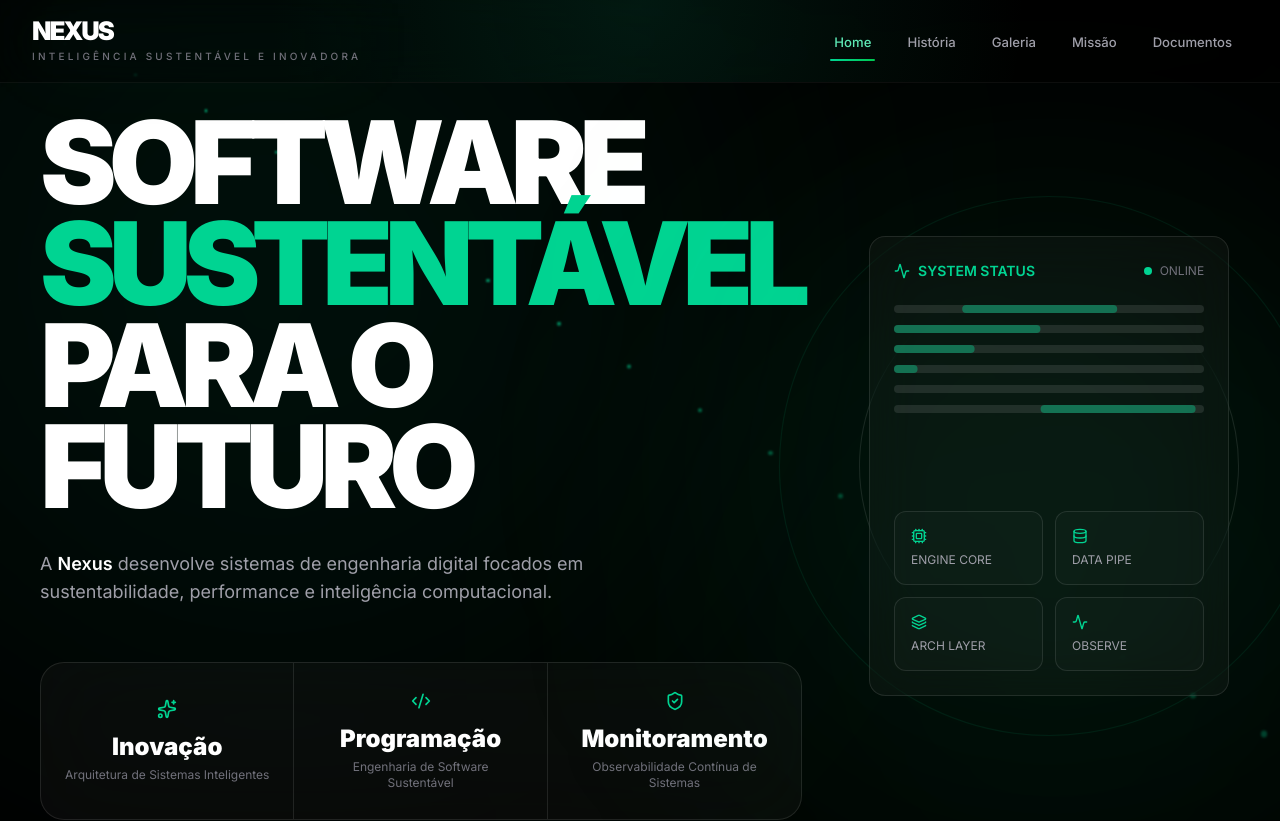
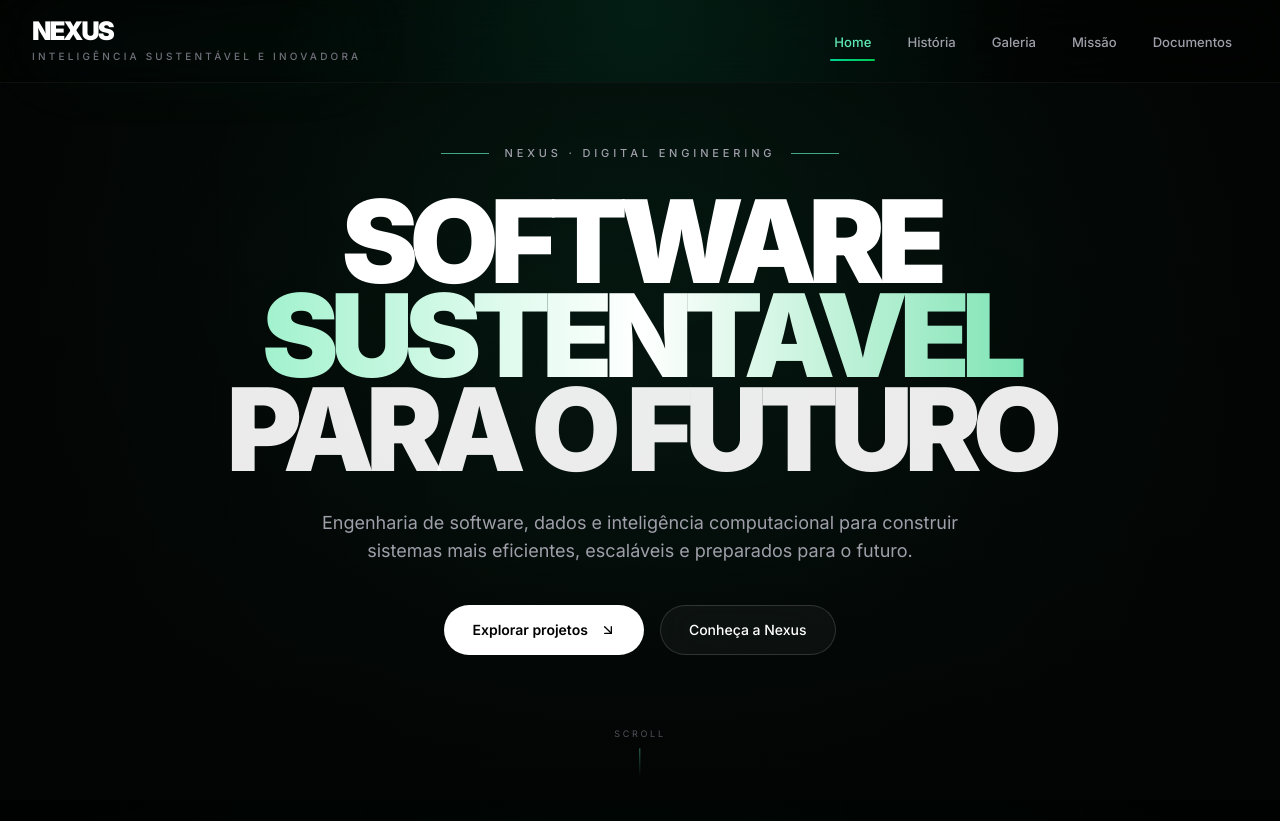
Before and after one commit to yurialves-ads/nexus-eco-systems, a React (Vite) app: page /#/ in a window 1280 px wide. Shown: the top 821 px of the page. Built offline with nearby package versions, Linux system fonts and the light colour scheme.

Commit message:
melhoria da pagina inicial da nexus

```diff
--- a/package.json
+++ b/package.json
@@ -40,9 +40,9 @@
     "class-variance-authority": "^0.7.1",
     "cmdk": "^1.1.1",
     "embla-carousel-react": "^8.6.0",
-    "framer-motion": "^12.40.0",
+    "framer-motion": "^12.43.0",
     "input-otp": "^1.4.2",
-    "lucide-react": "^1.16.0",
+    "lucide-react": "^1.50.0",
     "next-themes": "^0.4.6",
     "react": "^19.2.4",
     "react-day-picker": "^9.14.0",
--- a/src/components/HeroSection.tsx
+++ b/src/components/HeroSection.tsx
@@ -1,218 +1,403 @@
-import { motion } from "framer-motion";
-import {
-  Sparkles,
-  ShieldCheck,
-  Code2,
-  Cpu,
-  Database,
-  Activity,
-  Layers,
-} from "lucide-react";
-
-/* =========================================================
- * ESTATÍSTICAS
- * ========================================================= */
-
-const stats = [
-  {
-    value: "Inovação",
-    label: "Arquitetura de Sistemas Inteligentes",
-    icon: Sparkles,
-  },
-  {
-    value: "Programação",
-    label: "Engenharia de Software Sustentável",
-    icon: Code2,
-  },
-  {
-    value: "Monitoramento",
-    label: "Observabilidade Contínua de Sistemas",
-    icon: ShieldCheck,
-  },
-];
-
-/* =========================================================
- * COMPONENTE HERO
- * ========================================================= */
+import { motion, useReducedMotion } from "framer-motion";
+import { ArrowDownRight } from "lucide-react";
 
 export function HeroSection() {
+  const shouldReduceMotion = useReducedMotion();
+
   return (
-    <section className="relative min-h-screen overflow-hidden bg-black flex items-center pt-28">
-
-      {/* BACKGROUND AMBIENTAL */}
-      <div className="absolute inset-0">
+    <section
+      id="home"
+      className="
+        relative
+        flex
+        min-h-screen
+        items-center
+        justify-center
+        overflow-hidden
+        bg-[#030504]
+        text-white
+      "
+    >
+      {/* =========================================================
+          BACKGROUND
+      ========================================================= */}
+      <div className="pointer-events-none absolute inset-0">
+        {/* Green ambient glow */}
         <motion.div
-          animate={{ scale: [1, 1.1, 1], opacity: [0.35, 0.6, 0.35] }}
-          transition={{ duration: 14, repeat: Infinity }}
-          className="absolute top-[-15%] left-[-10%] w-[800px] h-[800px] bg-emerald-500/15 rounded-full blur-[160px]"
+          animate={
+            shouldReduceMotion
+              ? undefined
+              : {
+                  scale: [1, 1.08, 1],
+                  opacity: [0.5, 0.7, 0.5],
+                }
+          }
+          transition={{
+            duration: 12,
+            repeat: Infinity,
+            ease: "easeInOut",
+          }}
+          className="
+            absolute
+            left-1/2
+            top-[-25%]
+            h-[800px]
+            w-[1000px]
+            -translate-x-1/2
+            rounded-full
+            bg-emerald-500/[0.18]
+            blur-[180px]
+          "
         />
 
+        {/* White ambient glow */}
+        <div
+          className="
+            absolute
+            left-1/2
+            top-1/2
+            h-[600px]
+            w-[900px]
+            -translate-x-1/2
+            -translate-y-1/2
+            rounded-full
+            bg-white/[0.025]
+            blur-[140px]
+          "
+        />
+
+        {/* Bottom green glow */}
         <motion.div
-          animate={{ scale: [1, 1.12, 1], opacity: [0.2, 0.5, 0.2] }}
-          transition={{ duration: 18, repeat: Infinity }}
-          className="absolute bottom-[-20%] right-[-10%] w-[700px] h-[700px] bg-green-400/10 rounded-full blur-[150px]"
+          animate={
+            shouldReduceMotion
+              ? undefined
+              : {
+                  x: [-30, 30, -30],
+                  opacity: [0.2, 0.35, 0.2],
+                }
+          }
+          transition={{
+            duration: 15,
+            repeat: Infinity,
+            ease: "easeInOut",
+          }}
+          className="
+            absolute
+            bottom-[-30%]
+            left-1/2
+            h-[600px]
+            w-[900px]
+            -translate-x-1/2
+            rounded-full
+            bg-emerald-400/[0.10]
+            blur-[170px]
+          "
+        />
+
+        {/* Subtle grid */}
+        <div
+          className="absolute inset-0 opacity-[0.025]"
+          style={{
+            backgroundImage:
+              "linear-gradient(rgba(255,255,255,.18) 1px, transparent 1px), linear-gradient(90deg, rgba(255,255,255,.18) 1px, transparent 1px)",
+            backgroundSize: "80px 80px",
+          }}
+        />
+
+        {/* Vertical gradient */}
+        <div
+          className="
+            absolute
+            inset-0
+            bg-[linear-gradient(to_bottom,rgba(3,5,4,0.15),rgba(3,5,4,0.55)_65%,#030504_100%)]
+          "
+        />
+
+        {/* Vignette */}
+        <div
+          className="
+            absolute
+            inset-0
+            bg-[radial-gradient(circle_at_center,transparent_20%,#030504_90%)]
+          "
         />
       </div>
 
-      {/* GRID */}
+      {/* =========================================================
+          MAIN CONTENT
+      ========================================================= */}
       <div
-        className="absolute inset-0 opacity-[0.04]"
-        style={{
-          backgroundImage:
-            "linear-gradient(rgba(255,255,255,.08) 1px, transparent 1px), linear-gradient(90deg, rgba(255,255,255,.08) 1px, transparent 1px)",
-          backgroundSize: "60px 60px",
-        }}
-      />
-
-      {/* PARTÍCULAS TÉCNICAS */}
-      {[...Array(18)].map((_, i) => (
-        <motion.div
-          key={i}
-          animate={{ y: [0, -35, 0], opacity: [0.2, 1, 0.2] }}
-          transition={{ duration: 4 + i * 0.2, repeat: Infinity }}
-          className="absolute rounded-full bg-emerald-400"
-          style={{
-            width: `${2 + i * 0.25}px`,
-            height: `${2 + i * 0.25}px`,
-            left: `${5 + i * 5.5}%`,
-            top: `${8 + i * 4.8}%`,
-            filter: "blur(1px)",
-          }}
-        />
-      ))}
-
-      {/* CONTEÚDO */}
-      <div className="relative z-10 max-w-7xl mx-auto px-6 lg:px-10 w-full">
-        <div className="grid lg:grid-cols-[1.25fr_1fr] gap-14 items-center">
-
-          {/* ESQUERDA */}
-          <div>
-
-            <h1 className="text-[4rem] sm:text-[5.8rem] lg:text-[7.2rem] font-black leading-[0.88] tracking-[-0.07em] text-white">
-              SOFTWARE
-              <span className="block text-emerald-400">SUSTENTÁVEL</span>
-              PARA O FUTURO
-            </h1>
-
-            <p className="mt-8 text-zinc-400 text-lg max-w-xl">
-              A <span className="text-white font-semibold">Nexus</span> desenvolve sistemas de engenharia digital focados em sustentabilidade, performance e inteligência computacional.
-            </p>
-
-            {/* STATS */}
-            <div className="mt-14 grid grid-cols-3 rounded-3xl border border-white/10 bg-white/[0.03] backdrop-blur-2xl overflow-hidden">
-
-              {stats.map((item, index) => {
-                const Icon = item.icon;
-
-                return (
-                  <div
-                    key={item.label}
-                    className={`flex flex-col items-center justify-center px-6 py-7 ${
-                      index !== stats.length - 1
-                        ? "border-r border-white/10"
-                        : ""
-                    }`}
-                  >
-                    <Icon className="w-5 h-5 text-emerald-400 mb-3" />
-
-                    <span className="text-2xl font-black text-white">
-                      {item.value}
-                    </span>
-
-                    <span className="text-xs text-zinc-500 mt-1 text-center">
-                      {item.label}
-                    </span>
-                  </div>
-                );
-              })}
-            </div>
-          </div>
-
-          {/* DIREITA — CONTROL PANEL REALISTA */}
-          <div className="relative hidden lg:flex justify-center items-center min-h-[560px]">
-
-            {/* GLOW BASE */}
-            <div className="absolute w-[520px] h-[520px] bg-emerald-500/10 blur-[140px] rounded-full" />
-
-            {/* ANÉIS SISTÊMICOS */}
-            <motion.div
-              animate={{ rotate: 360 }}
-              transition={{ duration: 80, repeat: Infinity, ease: "linear" }}
-              className="absolute w-[540px] h-[540px] border border-emerald-500/10 rounded-full"
+        className="
+          relative
+          z-10
+          mx-auto
+          flex
+          min-h-screen
+          w-full
+          max-w-[1400px]
+          items-center
+          justify-center
+          px-6
+          py-28
+          sm:px-10
+          lg:px-16
+        "
+      >
+        <div className="w-full text-center">
+          {/* =====================================================
+              EYEBROW
+          ===================================================== */}
+          <motion.div
+            initial={{ opacity: 0, y: 15 }}
+            animate={{ opacity: 1, y: 0 }}
+            transition={{
+              duration: 0.7,
+            }}
+            className="
+              mb-8
+              flex
+              items-center
+              justify-center
+              gap-4
+            "
+          >
+            <span
+              className="
+                h-px
+                w-8
+                bg-emerald-300/70
+                sm:w-12
+              "
             />
 
-            <motion.div
-              animate={{ rotate: -360 }}
-              transition={{ duration: 55, repeat: Infinity, ease: "linear" }}
-              className="absolute w-[380px] h-[380px] border border-white/10 rounded-full"
+            <span
+              className="
+                text-[10px]
+                font-medium
+                uppercase
+                tracking-[0.35em]
+                text-zinc-400
+                sm:text-[11px]
+              "
+            >
+              Nexus · Digital Engineering
+            </span>
+
+            <span
+              className="
+                h-px
+                w-8
+                bg-emerald-300/70
+                sm:w-12
+              "
             />
+          </motion.div>
 
-            {/* PAINEL CENTRAL */}
-            <div className="relative z-10 w-[360px] h-[460px] rounded-2xl border border-white/10 bg-white/[0.03] backdrop-blur-xl p-6 flex flex-col gap-6">
+          {/* =====================================================
+              MAIN TITLE
+          ===================================================== */}
+          <motion.h1
+            initial={{
+              opacity: 0,
+              y: 30,
+            }}
+            animate={{
+              opacity: 1,
+              y: 0,
+            }}
+            transition={{
+              duration: 0.9,
+              delay: 0.1,
+            }}
+            className="
+              mx-auto
+              max-w-6xl
+              text-[clamp(3.4rem,9vw,9rem)]
+              font-black
+              leading-[0.82]
+              tracking-[-0.075em]
+            "
+          >
+            <span className="block text-white">SOFTWARE</span>
 
-              {/* HEADER STATUS */}
-              <div className="flex items-center justify-between">
-                <div className="flex items-center gap-2 text-emerald-400 text-sm font-semibold">
-                  <Activity className="w-4 h-4" />
-                  SYSTEM STATUS
-                </div>
+            <span
+              className="
+                block
+                bg-gradient-to-r
+                from-emerald-300
+                via-white
+                to-emerald-400
+                bg-clip-text
+                text-transparent
+              "
+            >
+              SUSTENTÁVEL
+            </span>
 
-                <div className="flex items-center gap-2 text-xs text-zinc-500">
-                  <div className="w-2 h-2 rounded-full bg-emerald-400 animate-pulse" />
-                  ONLINE
-                </div>
-              </div>
+            <span className="block text-white/[0.92]">PARA O FUTURO</span>
+          </motion.h1>
 
-              {/* STREAM VISUAL */}
-              <div className="space-y-3">
-                {[1, 2, 3, 4, 5, 6].map((i) => (
-                  <div
-                    key={i}
-                    className="h-2 w-full bg-white/10 rounded-full overflow-hidden"
-                  >
-                    <motion.div
-                      animate={{ x: ["-120%", "120%"] }}
-                      transition={{
-                        duration: 2.2 + i * 0.2,
-                        repeat: Infinity,
-                        ease: "linear",
-                      }}
-                      className="h-full w-1/2 bg-emerald-400/40 rounded-full"
-                    />
-                  </div>
-                ))}
-              </div>
+          {/* =====================================================
+              DESCRIPTION
+          ===================================================== */}
+          <motion.p
+            initial={{
+              opacity: 0,
+              y: 20,
+            }}
+            animate={{
+              opacity: 1,
+              y: 0,
+            }}
+            transition={{
+              duration: 0.8,
+              delay: 0.3,
+            }}
+            className="
+              mx-auto
+              mt-8
+              max-w-2xl
+              text-sm
+              leading-7
+              text-zinc-400
+              sm:text-base
+              lg:text-lg
+            "
+          >
+            Engenharia de software, dados e inteligência computacional para
+            construir sistemas mais eficientes, escaláveis e preparados para o
+            futuro.
+          </motion.p>
 
-              {/* MODULE GRID */}
-              <div className="grid grid-cols-2 gap-3 mt-auto">
+          {/* =====================================================
+              CTA BUTTONS
+          ===================================================== */}
+          <motion.div
+            initial={{
+              opacity: 0,
+              y: 20,
+            }}
+            animate={{
+              opacity: 1,
+              y: 0,
+            }}
+            transition={{
+              duration: 0.8,
+              delay: 0.4,
+            }}
+            className="
+              mt-10
+              flex
+              flex-wrap
+              justify-center
+              gap-4
+            "
+          >
+            {/* Primary CTA */}
+            <a
+              href="#projetos"
+              className="
+                group
+                inline-flex
+                items-center
+                gap-3
+                rounded-full
+                bg-white
+                px-7
+                py-3.5
+                text-sm
+                font-semibold
+                text-black
+                transition-all
+                duration-300
+                hover:bg-emerald-300
+                hover:shadow-[0_0_45px_rgba(52,211,153,0.25)]
+              "
+            >
+              Explorar projetos
+              <ArrowDownRight
+                className="
+                  h-4
+                  w-4
+                  transition-transform
+                  duration-300
+                  group-hover:translate-x-0.5
+                  group-hover:translate-y-0.5
+                "
+              />
+            </a>
 
-                <div className="p-4 rounded-xl border border-white/10 bg-white/[0.02]">
-                  <Cpu className="w-4 h-4 text-emerald-400 mb-2" />
-                  <p className="text-xs text-zinc-400">ENGINE CORE</p>
-                </div>
-
-                <div className="p-4 rounded-xl border border-white/10 bg-white/[0.02]">
-                  <Database className="w-4 h-4 text-emerald-400 mb-2" />
-                  <p className="text-xs text-zinc-400">DATA PIPE</p>
-                </div>
-
-                <div className="p-4 rounded-xl border border-white/10 bg-white/[0.02]">
-                  <Layers className="w-4 h-4 text-emerald-400 mb-2" />
-                  <p className="text-xs text-zinc-400">ARCH LAYER</p>
-                </div>
-
-                <div className="p-4 rounded-xl border border-white/10 bg-white/[0.02]">
-                  <Activity className="w-4 h-4 text-emerald-400 mb-2" />
-                  <p className="text-xs text-zinc-400">OBSERVE</p>
-                </div>
-
-              </div>
-
-            </div>
-          </div>
-
+            {/* Secondary CTA */}
+            <a
+              href="#sobre"
+              className="
+                inline-flex
+                items-center
+                rounded-full
+                border
+                border-white/15
+                bg-white/[0.04]
+                px-7
+                py-3.5
+                text-sm
+                font-medium
+                text-white
+                backdrop-blur-xl
+                transition-all
+                duration-300
+                hover:border-emerald-300/30
+                hover:bg-emerald-300/[0.06]
+              "
+            >
+              Conheça a Nexus
+            </a>
+          </motion.div>
         </div>
       </div>
+
+      {/* =========================================================
+          SCROLL INDICATOR
+      ========================================================= */}
+      <motion.div
+        animate={
+          shouldReduceMotion
+            ? undefined
+            : {
+                y: [0, 7, 0],
+              }
+        }
+        transition={{
+          duration: 2,
+          repeat: Infinity,
+        }}
+        className="
+          absolute
+          bottom-7
+          left-1/2
+          hidden
+          -translate-x-1/2
+          flex-col
+          items-center
+          gap-2
+          text-[9px]
+          uppercase
+          tracking-[0.3em]
+          text-zinc-600
+          lg:flex
+        "
+      >
+        <span>Scroll</span>
+
+        <span
+          className="
+            h-7
+            w-px
+            bg-gradient-to-b
+            from-emerald-300/50
+            to-transparent
+          "
+        />
+      </motion.div>
     </section>
   );
 }
```
Also changed, not shown: public/logo.png, 1 other file (tests, documents, lock files or other folders).
